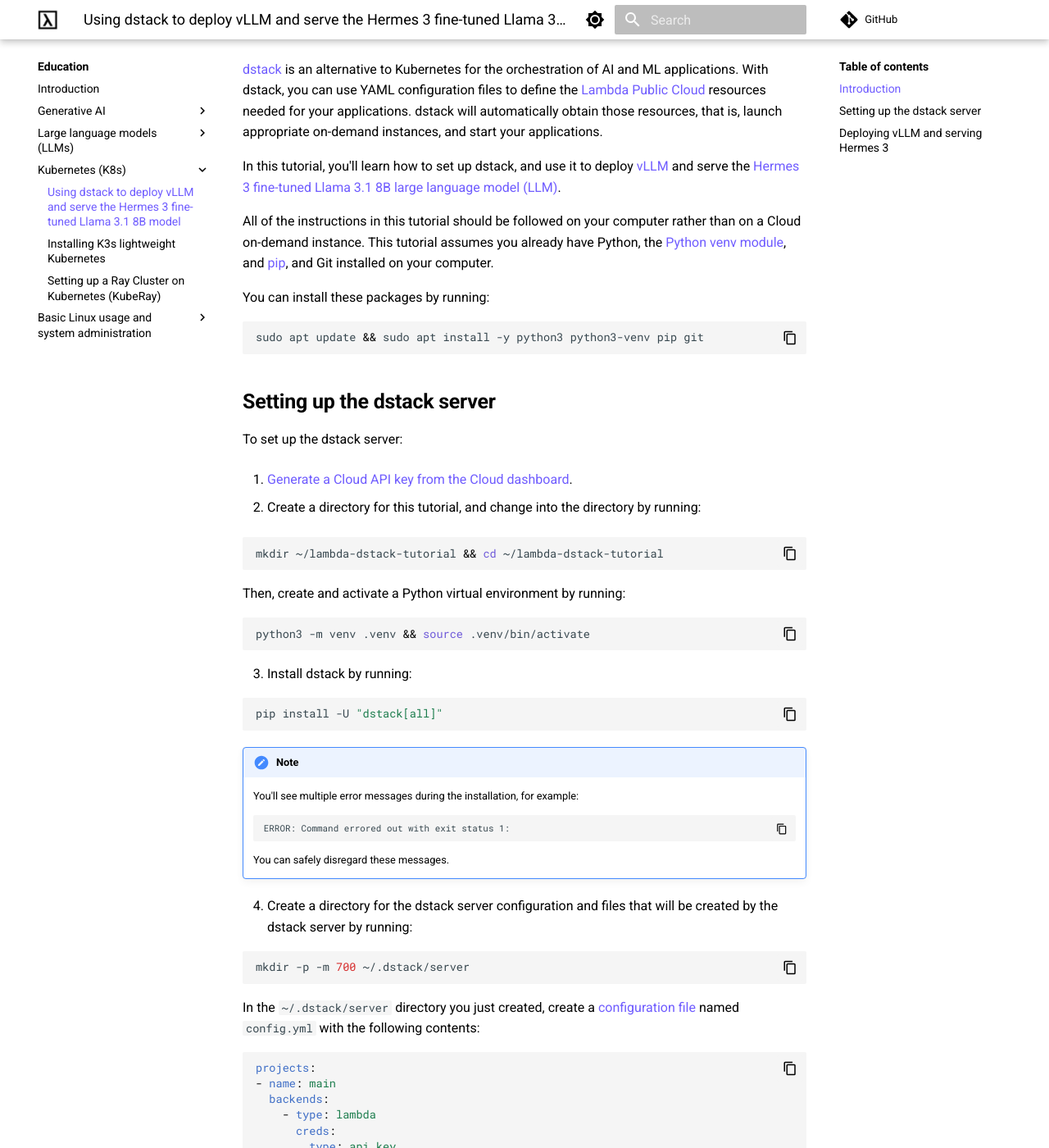
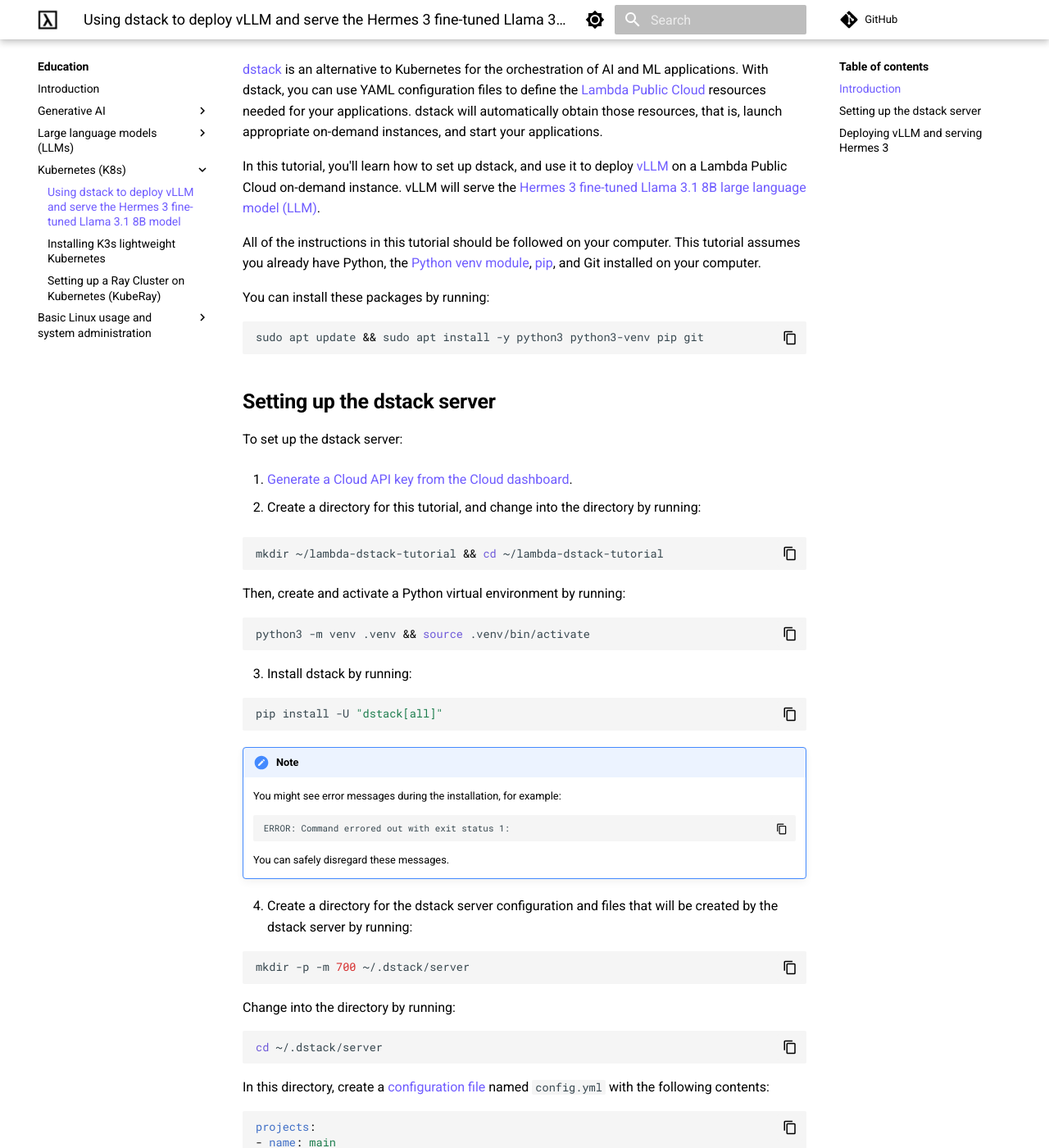
Before and after one commit to cbrownstein-lambda/lambda-docs-mkdocs, an MkDocs documentation site: the page built from docs/education/kubernetes/dstack-vllm-llama-3-1.md, in a window 1280 px wide and 1400 px high, scrolled down 289 px. Shown: the whole window at 82% size. Built offline with MkDocs 1.6.1 and Material for MkDocs 9.7.7, drawn with Linux system fonts in a browser that asks for light colours; a script that is not in the unit is left out; comment, search, counter and statistics services are not loaded; some of the changed text lies outside the part shown.

Commit message:
Improve tutorial

````diff
--- a/docs/education/kubernetes/dstack-vllm-llama-3-1.md
+++ b/docs/education/kubernetes/dstack-vllm-llama-3-1.md
@@ -19,13 +19,13 @@
 appropriate on-demand instances, and start your applications.
 
 In this tutorial, you'll learn how to set up dstack, and use it to deploy
-[vLLM](https://github.com/vllm-project/vllm) and serve the [Hermes 3 fine-tuned
-Llama 3.1 8B large language model (LLM)](https://nousresearch.com/hermes3/).
+[vLLM](https://github.com/vllm-project/vllm) on a Lambda Public Cloud on-demand
+instance. vLLM will serve the [Hermes 3 fine-tuned Llama 3.1 8B large language
+model (LLM)](https://nousresearch.com/hermes3/).
 
-All of the instructions in this tutorial should be followed on your computer
-rather than on a Cloud on-demand instance. This tutorial assumes you already
-have Python, the [Python venv
-module](https://docs.python.org/3/library/venv.html), and
+All of the instructions in this tutorial should be followed on your computer.
+This tutorial assumes you already have Python, the [Python venv
+module](https://docs.python.org/3/library/venv.html),
 [pip](https://pypi.org/project/pip/), and Git installed on your computer.
 
 You can install these packages by running:
@@ -62,7 +62,7 @@
 
 !!! note
 
-    You'll see multiple error messages during the installation, for example:
+    You might see error messages during the installation, for example:
 
     ```
     ERROR: Command errored out with exit status 1:
@@ -77,7 +77,13 @@
    mkdir -p -m 700 ~/.dstack/server
    ```
 
-   In the `~/.dstack/server` directory you just created, create a [configuration
+   Change into the directory by running:
+
+   ```bash
+   cd ~/.dstack/server
+   ```
+
+   In this directory, create a [configuration
    file](https://dstack.ai/docs/reference/server/config.yml/) named `config.yml`
    with the following contents:
 
@@ -113,15 +119,16 @@
 
 To deploy vLLM and serve the Hermes 3 model:
 
-5. Open another terminal and activate the virtual environment you created
-   earlier by running:
+5. Open another terminal. Then, change into the directory you created for this
+   tutorial, and activate the Python virtual environment you created earlier by
+   running:
 
    ```bash
    cd ~/lambda-stack-tutorial && source .venv/bin/activate
    ```
 
-6. In the `~/lambda-stack-tutorial` directory, create a filed named
-   `.dstack.yml` with the following contents:
+6. In this directory, create a filed named `.dstack.yml` with the following
+   contents:
 
    ```yaml
    type: task
````
Also changed, not shown: other parts of docs/education/kubernetes/dstack-vllm-llama-3-1.md (+5 -5 lines).
